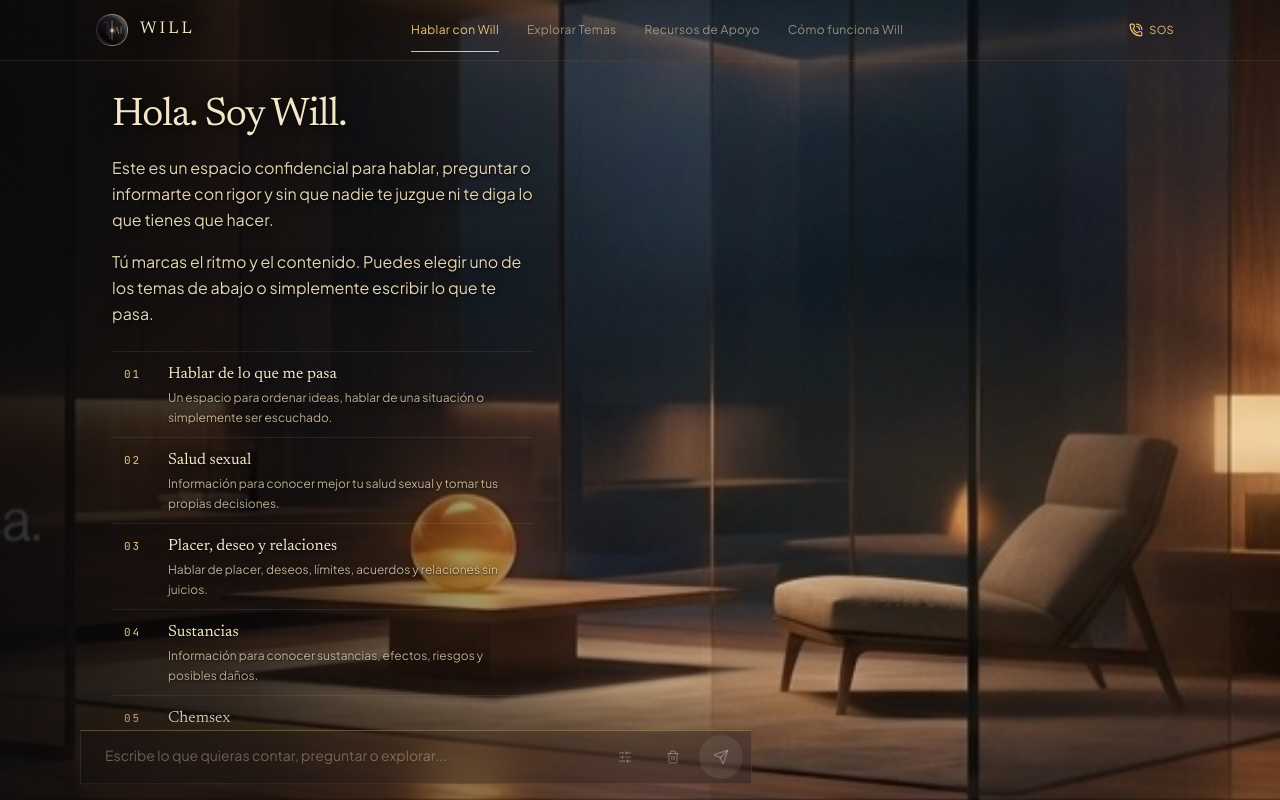
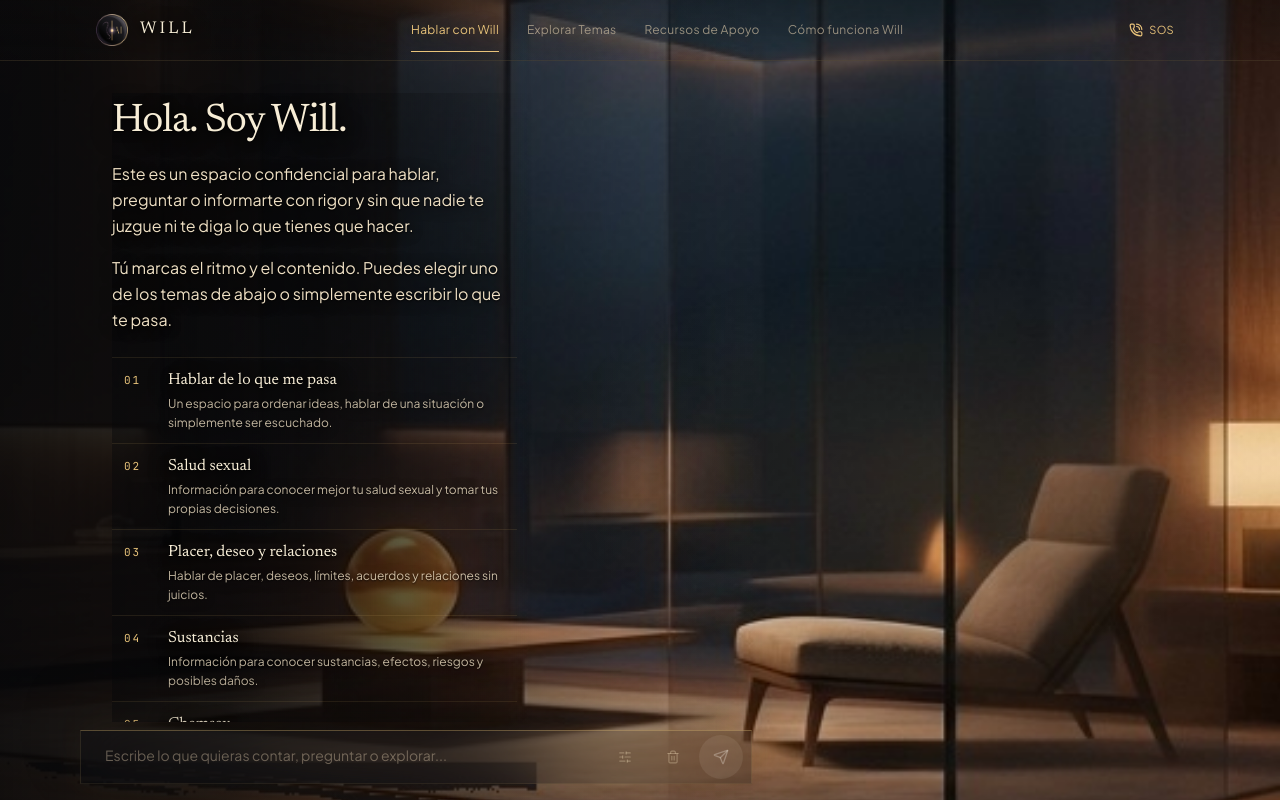
Before and after one commit to wmejiasbcn-tech/Agente-Will-App, a React (Vite) app: page / in a window 1280 px wide. Built offline with nearby package versions, Linux system fonts and the light colour scheme.

Commit message:
Más lectura en Hablar con Will. El punto blanco del original, fuera.

```diff
--- a/src/components/WillChat.tsx
+++ b/src/components/WillChat.tsx
@@ -238,7 +238,7 @@ export const WillChat: React.FC<WillChatProps> = ({
         {isEntrance && (
           <div className="max-w-6xl mx-auto w-full px-5 sm:px-8 lg:px-12 py-5 lg:py-8">
             <div className="grid lg:grid-cols-12 gap-8 items-start">
-              <div className="lg:col-span-5 space-y-6">
+              <div className="lg:col-span-5 space-y-6 will-read">
                 <div className="space-y-4 max-w-xl">
                   {welcomeParagraphs.map((para, i) => (
                     <p
--- a/src/components/visual/SpaceShell.tsx
+++ b/src/components/visual/SpaceShell.tsx
@@ -12,8 +12,8 @@ const SCENE: Record<
   }
 > = {
   chat: {
-    photo: '/visual-system/space-page09.jpg?v=txt1',
-    photoMobile: '/visual-system/space-page09-mobile.jpg?v=txt1',
+    photo: '/visual-system/space-page09.jpg?v=txt2',
+    photoMobile: '/visual-system/space-page09-mobile.jpg?v=txt2',
     position: '70% 58%',
     marks: [],
   },
--- a/src/index.css
+++ b/src/index.css
@@ -129,11 +129,11 @@
 .will-veil-chat {
   background: linear-gradient(
     90deg,
-    rgba(7, 8, 10, 0.84) 0%,
-    rgba(7, 8, 10, 0.7) 20%,
-    rgba(7, 8, 10, 0.38) 36%,
-    rgba(7, 8, 10, 0.1) 50%,
-    rgba(7, 8, 10, 0) 62%,
+    rgba(7, 8, 10, 0.92) 0%,
+    rgba(7, 8, 10, 0.82) 18%,
+    rgba(7, 8, 10, 0.5) 34%,
+    rgba(7, 8, 10, 0.16) 48%,
+    rgba(7, 8, 10, 0) 60%,
     rgba(7, 8, 10, 0) 100%
   );
 }
@@ -151,10 +151,10 @@
   .will-veil-chat {
     background: linear-gradient(
       180deg,
-      rgba(7, 8, 10, 0.72) 0%,
-      rgba(7, 8, 10, 0.42) 38%,
-      rgba(7, 8, 10, 0.18) 62%,
-      rgba(7, 8, 10, 0.55) 100%
+      rgba(7, 8, 10, 0.88) 0%,
+      rgba(7, 8, 10, 0.62) 32%,
+      rgba(7, 8, 10, 0.28) 58%,
+      rgba(7, 8, 10, 0.7) 100%
     );
   }
   .will-veil-topics,
@@ -188,17 +188,28 @@
 
 /* Texto de la app: marfil cálido. Se lee sobre la foto sin deslumbrar. */
 .will-copy {
-  color: #f4e6c8;
+  color: #f7edd6;
   text-shadow:
-    0 1px 1px rgba(0, 0, 0, 0.98),
-    0 2px 14px rgba(0, 0, 0, 0.82),
-    0 0 22px rgba(0, 0, 0, 0.5);
+    0 1px 1px rgba(0, 0, 0, 1),
+    0 2px 8px rgba(0, 0, 0, 0.95),
+    0 4px 22px rgba(0, 0, 0, 0.75);
 }
 .will-copy-muted {
-  color: #e4d4b4;
+  color: #efe0c4;
   text-shadow:
-    0 1px 2px rgba(0, 0, 0, 0.95),
-    0 2px 12px rgba(0, 0, 0, 0.7);
+    0 1px 2px rgba(0, 0, 0, 1),
+    0 2px 14px rgba(0, 0, 0, 0.8);
+}
+
+/* Plano de lectura: la información de Will manda sobre el fondo. */
+.will-read {
+  background: linear-gradient(
+    90deg,
+    rgba(7, 8, 10, 0.45) 0%,
+    rgba(7, 8, 10, 0.22) 72%,
+    rgba(7, 8, 10, 0) 100%
+  );
+  padding: 0.35rem 1rem 0.75rem 0;
 }
 
 /* Marcas extraídas del documento */
```
Also changed, not shown: public/visual-system/space-page09-mobile.jpg, public/visual-system/space-page09.jpg.
